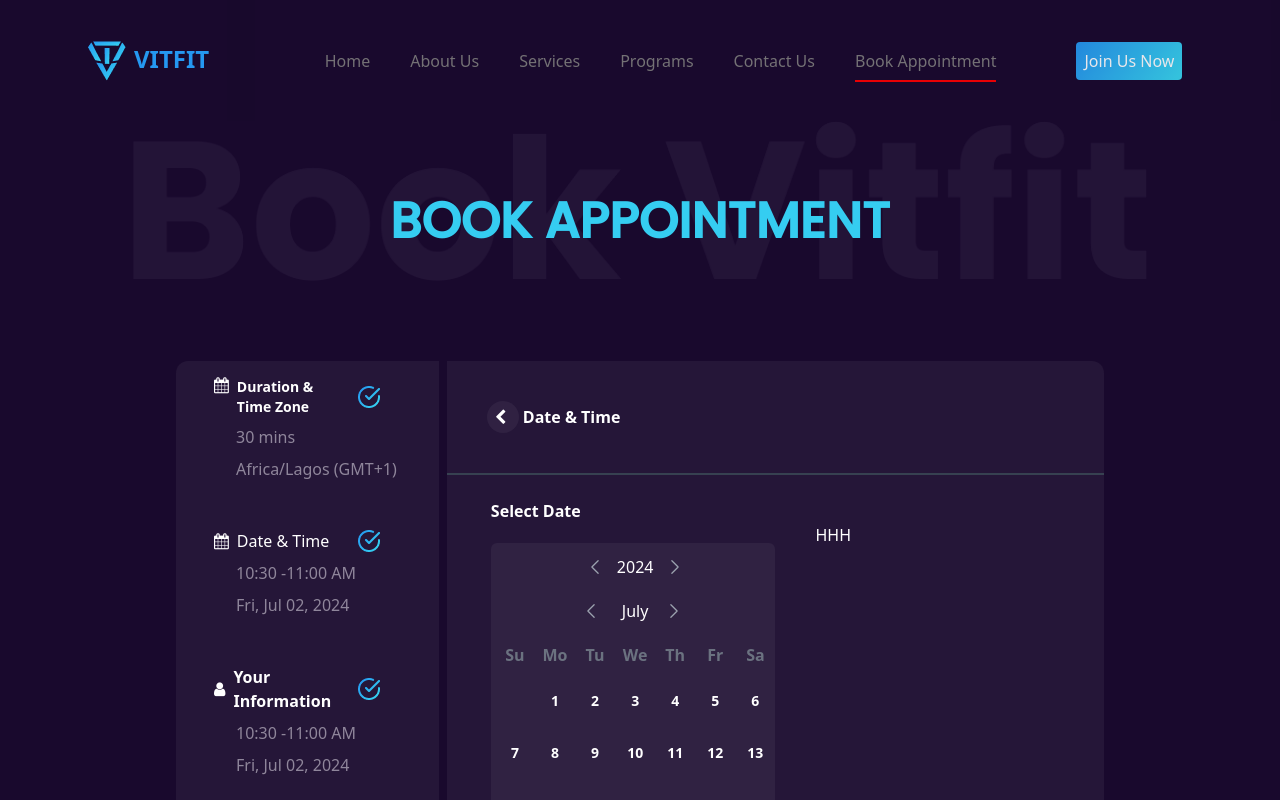
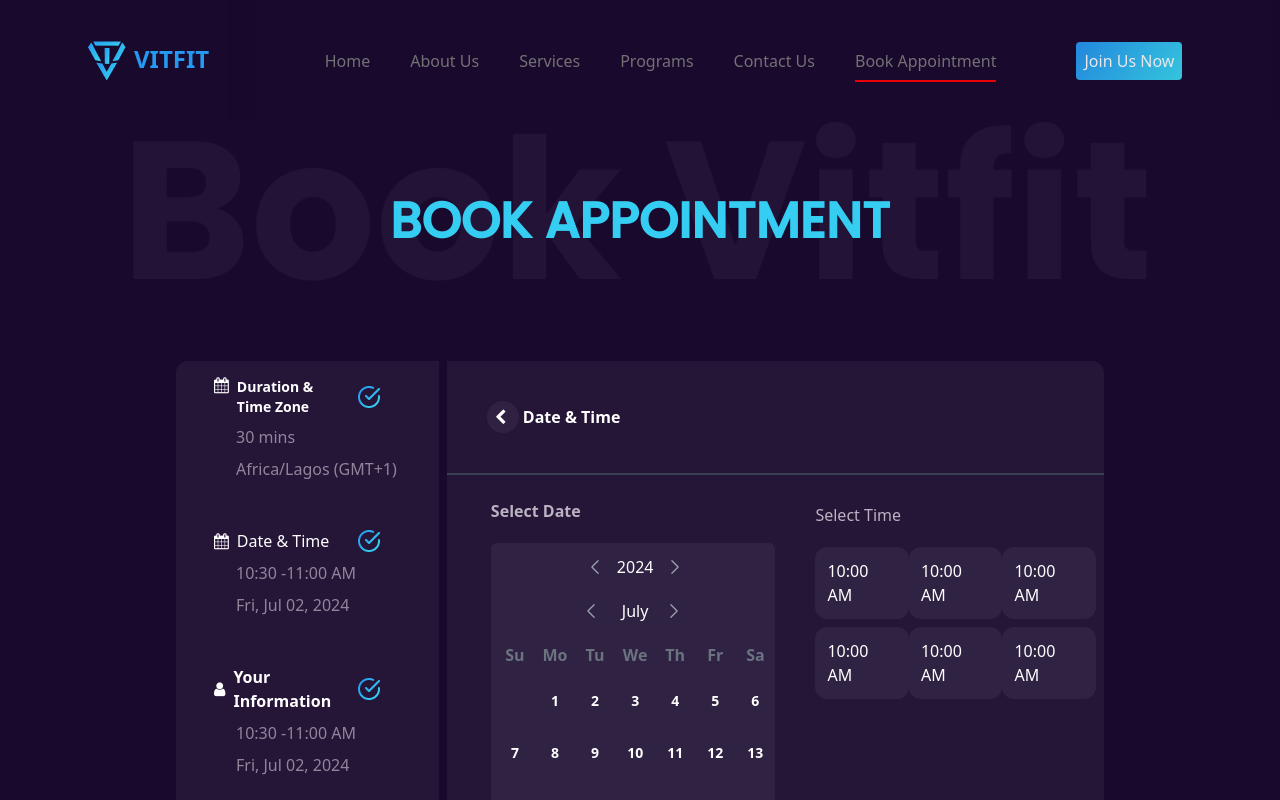
Before and after one commit to danielnifty1/vitfit_v2, a Vue app: page /appointment in a window 1280 px wide. Shown: the top 800 px of the page. Built offline with nearby package versions, Linux system fonts and the light colour scheme; a web font is replaced by a local one; what tw-elements would draw is missing.

Commit message:
feature time selction implementation

```diff
--- a/src/components/BookAppointmentPage.vue
+++ b/src/components/BookAppointmentPage.vue
@@ -83,8 +83,37 @@ const Calendar = defineAsyncComponent(()=> import('./calendar/index.vue'))
         <div class="grid md:grid-cols-2 place-items- md:p-2">
           <Calendar class="w-full " />
 
-          <div class="text-white p-10">
-            HHH
+          <div class="text-white pt-5 pl-10">
+            <p class="text-[#FAF6FDB2]">Select Time </p>
+
+            <div class="grid grid-cols-3 place-items-center mt-5  ">
+              <span class="bg-[#FAF6FD0D] p-3 rounded-xl mb-2">
+                10:00 AM
+              </span>
+
+              <span class="bg-[#FAF6FD0D] p-3 rounded-xl mb-2">
+                10:00 AM
+              </span>
+
+              <span class="bg-[#FAF6FD0D] p-3 rounded-xl mb-2">
+                10:00 AM
+              </span>
+
+              <span class="bg-[#FAF6FD0D] p-3 rounded-xl mb-2">
+                10:00 AM
+              </span>
+
+              <span class="bg-[#FAF6FD0D] p-3 rounded-xl mb-2">
+                10:00 AM
+              </span>
+
+              <span class="bg-[#FAF6FD0D] p-3 rounded-xl mb-2">
+                10:00 AM
+              </span>
+
+
+
+            </div>
           </div>
 
         </div>
--- a/src/components/calendar/index.vue
+++ b/src/components/calendar/index.vue
@@ -34,7 +34,7 @@ function changeDate(v:number){
 
 <template>
   <div class="  space-x-5 md:m-2  md:p-2 md:ml-2 pr-5   " v-bind="$attrs">
-    <h2 class="text-white font-bold ml-5 pb-5">Select Date</h2>
+    <h2 class="text-[#FAF6FDB2] font-bold ml-5 pb-5">Select Date</h2>
     <div class="md:flex md:flex-col flex-grow rounded-md   bg-[#FAF6FD0D] ">
       <Year @selected="changeYear" />
       <Month @selected="changeMonth" />
```
